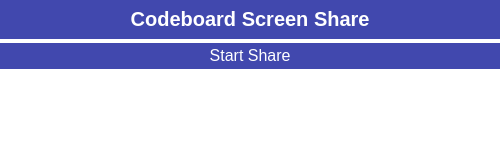
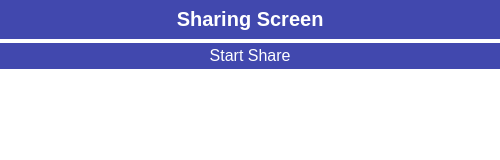
Before and after one commit to AayushCurious/Castonic, an Electron app: page client/index.html in a window 500 px wide. Drawn offline with Linux system fonts and the light colour scheme; no server answers.

Commit message:
Update index.html

```diff
--- a/client/index.html
+++ b/client/index.html
@@ -9,7 +9,7 @@
 <body>
 
     <div class="header">
-        Codeboard Screen Share
+        Sharing Screen
     </div>
     <div class="code" id="code"></div>
 
```
